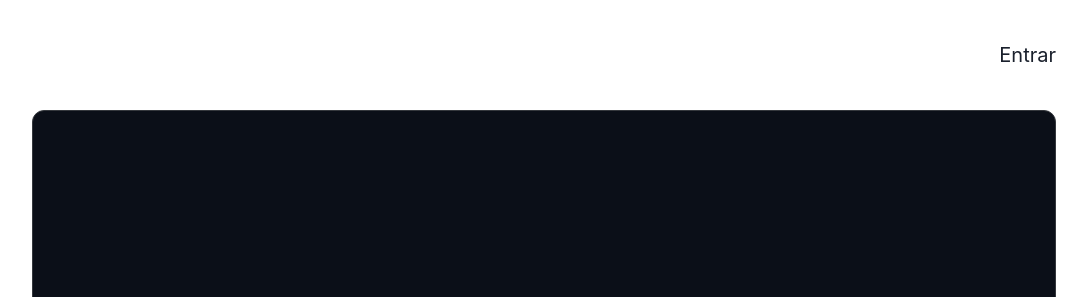
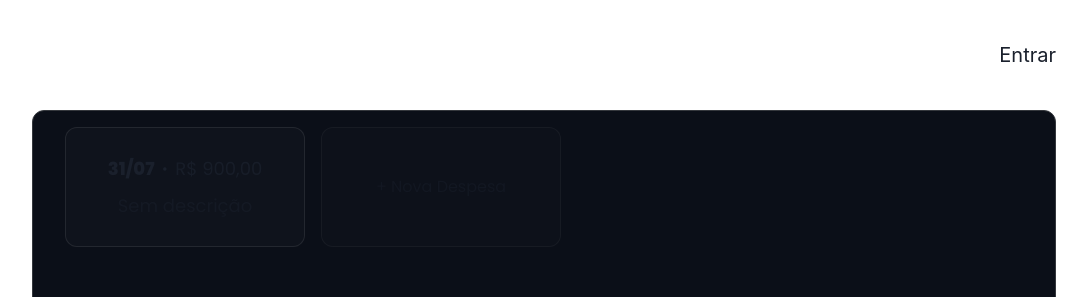
Before and after one commit to cristianosilvar/twenv_web, a React (Create React App) app: page /spending in a window 1280 px wide. Shown: the top 297 px of the page, without its empty margins (96-1183 px from the left). Built offline with nearby package versions, Linux system fonts and the light colour scheme.

Commit message:
Adicionando Card: spending e newSpending em Spending

```diff
--- a/src/components/Card/Card.tsx
+++ b/src/components/Card/Card.tsx
@@ -4,8 +4,8 @@ import iconDown from '../../assets/icon-down.svg'
 import iconUp from '../../assets/icon-up.svg'
 
 interface Props {
-    is: string,
-    value: number,
+    is:  'newSpending' | 'newEarnings' | 'totalSpending' | 'totalEarnings' | 'spending' | 'earnings',
+    value?: number,
     date?: string,
     description?: string
 }
@@ -17,7 +17,8 @@ export default function Card({is, value, date, description}: Props) {
         return (
             <Box display='flex' width='275px' alignItems='center' gap='1.5rem'
             border='1px solid' height='150px' p='1rem' borderRadius='2xl'
-            {...is === 'totalSpending' ?
+            {// Condição
+            ...is === 'totalSpending' ?
             (icon = iconDown,
             alt = 'Icone de Despesas', {
                 backgroundColor:'#C5212110',
@@ -38,18 +39,44 @@ export default function Card({is, value, date, description}: Props) {
         )
     } else {
         return (
-            <Box gap='2.5' w='300px' h='108px' bgColor='#ffffff05'
+            <Box gap='2.5' minW='240px' width='23%' aspectRatio='2/1' bgColor='#ffffff05'
             border='1px solid #ffffff15' borderRadius='xl'
             display='flex' flexDirection='column' alignItems='center' justifyContent='center'
-            className="poppins">
+            className="poppins transition_2s"
+            opacity={is.includes('new') ? ('.5'):('1')} _hover={{
+                cursor: 'pointer',
+                opacity: 1
+            }}>
+                {is.includes('new') ? (
+                <>
+                    {
+                        is === 'newEarnings' ? (
+                            <>
+                                <Text>
+                                    + Novo Ganho
+                                </Text>
+                            </>
+                        ) : (
+                            <>
+                                <Text>
+                                    + Nova Despesa
+                                </Text>
+                            </>
+                        )
+                    }
+                </>
+                ) : (
+                <>
                     <HStack fontSize='lg'>
                         <Text fontWeight='bold'>{date}</Text>
                         <Text fontWeight='light'>•</Text>
                         <Text fontWeight="medium" opacity='.8'>R$ {value},00</Text>
                     </HStack>
                     <Text fontSize='lg' fontWeight='medium' opacity='.5'>
-                    Sem descrição.
+                        {description}
                     </Text>
+                </>
+                )}
             </Box>
         )
     }
--- a/src/pages/Home/Home.tsx
+++ b/src/pages/Home/Home.tsx
@@ -4,7 +4,7 @@ import Card from "../../components/Card/Card";
 
 export default function Home() {
     return (
-        <main>
+        <section>
             <Box display='flex' flexDirection='column' gap='2rem'>
                 <Stack>
                     <Heading as='h1' size='lg' opacity='.9'>Junho</Heading>
@@ -15,6 +15,6 @@ export default function Home() {
                     <Card is="totalEarnings" value={5800}/>
                 </Box>
             </Box>
-        </main>
+        </section>
     )
 }
--- a/src/pages/Spending/Spending.tsx
+++ b/src/pages/Spending/Spending.tsx
@@ -1,6 +1,14 @@
+import { Flex } from "@chakra-ui/react";
+import Card from "../../components/Card/Card";
+
 export default function Spending() {
     return(
-        <>
-        </>
+        <section>
+            <Flex gap='4' wrap='wrap'>
+                <Card is="spending" value={900} date="31/07" description="Sem descrição" />
+
+                <Card is="newSpending"/>
+            </Flex>
+        </section>
     )
 }
--- a/src/style/global.css
+++ b/src/style/global.css
@@ -11,3 +11,7 @@ html, body {
 .active {
     opacity: .4;
 }
+
+.transition_2s {
+    transition: all linear .2s;
+}
```
Lines whose indentation alone changed are shown as unchanged.
